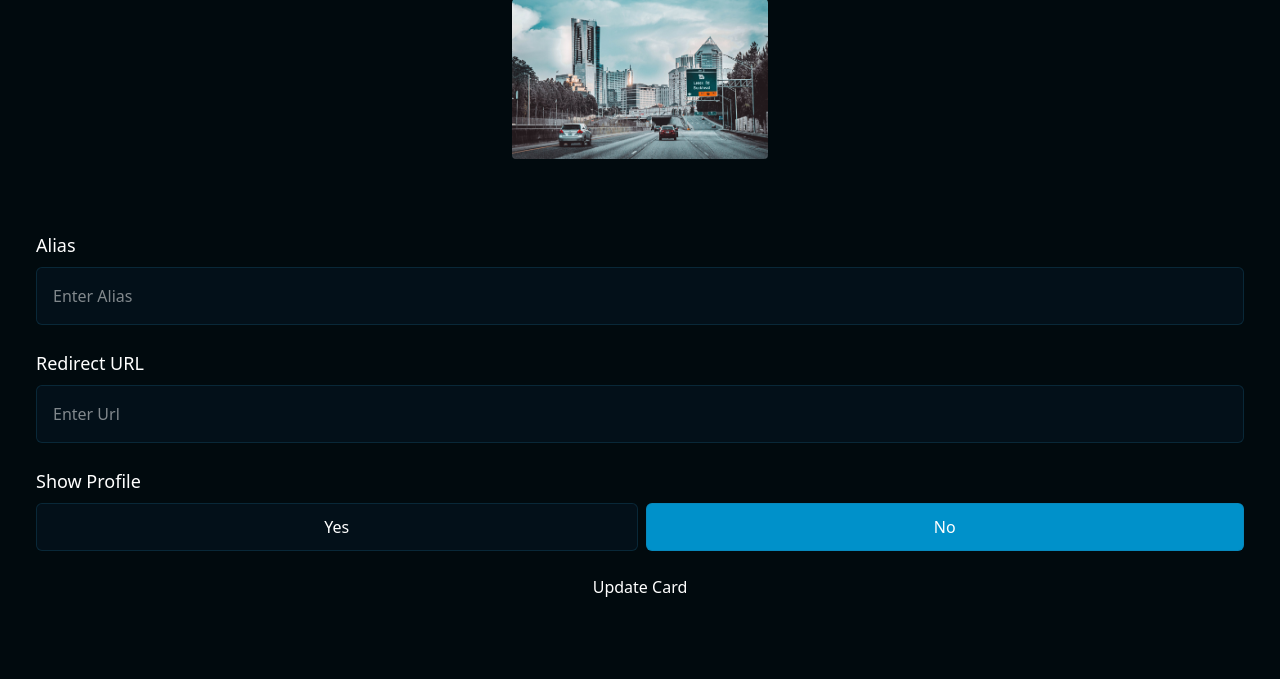
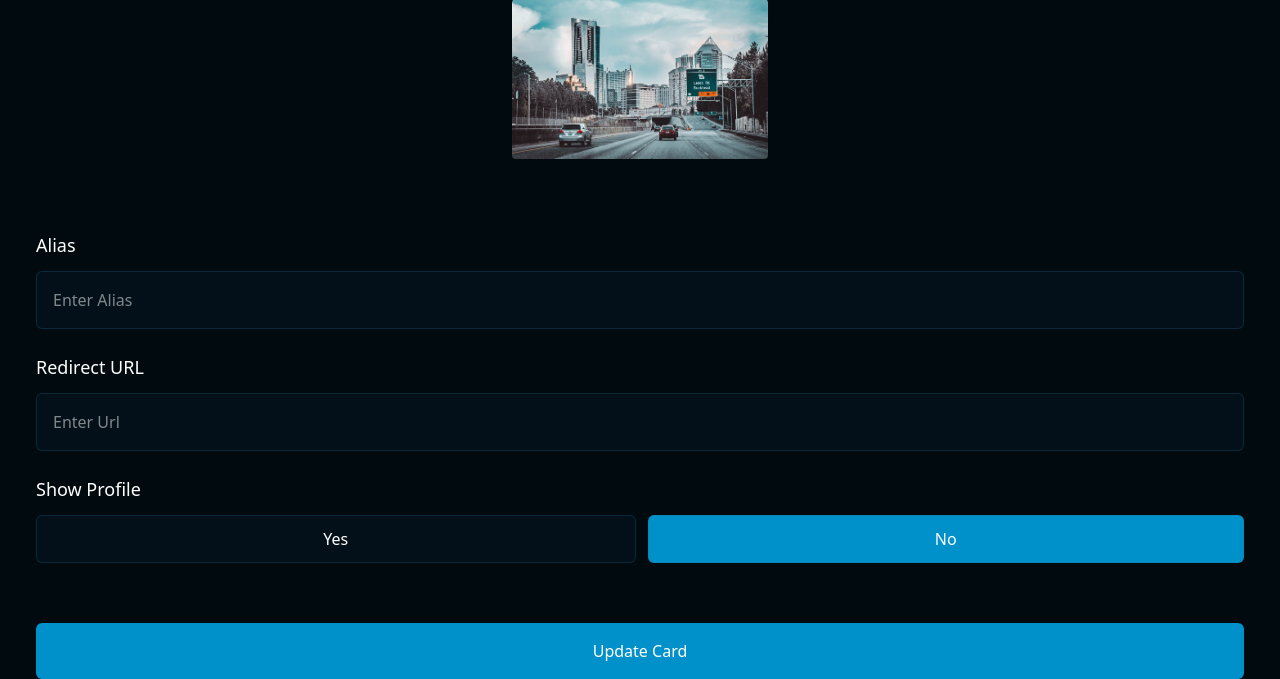
Before and after one commit to tairesu/Assignment_Project_Tyrese_tyresec2, a Django app: a page that uses cardManager/templates/cardManager/card_update.html in a window 1280 px wide. Shown: the part 151-830 px from the top of the page. Before the commit the page ends 748 px from the top, so only its background shows below. Run offline with Django 5.2, Linux system fonts and the light colour scheme; data comes from the database, SQL or seed files in the repository; some libraries are stand-ins or nearby versions.

Commit message:
Card Update template: customized update buttons

```diff
--- a/cardManager/templates/cardManager/card_update.html
+++ b/cardManager/templates/cardManager/card_update.html
@@ -14,17 +14,17 @@ Updating Card
 
 	<form method="post" class="flex flex-col gap-6">
 		{% csrf_token %}
-		<div class="flex flex-col gap-2">
+		<div class="flex flex-col gap-3">
 	    	<label for="id_alias" class="text-bold text-lg">Alias</label>
 	    	<input type="text" class="bg-[var(--color-input-bkg)] border-solid border-[1px] border-[var(--color-input-border)] rounded-md p-4" placeholder="Enter Alias" id="id_alias" name="alias"/>
     	</div>
-    	<div class="flex flex-col gap-2">
+    	<div class="flex flex-col gap-3">
 	    	<label for="id_reroute_url" class="text-bold text-lg">Redirect URL</label>
 	    	<input type="url" class="bg-[var(--color-input-bkg)] border-solid border-[1px] border-[var(--color-input-border)] rounded-md p-4" placeholder="Enter Url" id="id_reroute_url" name="reroute_url"/>
     	</div>
-    	<div class="flex flex-col gap-2">
+    	<div class="flex flex-col gap-3">
 	    	<label for="id_show_profile" class="text-bold text-lg">Show Profile</label>
-	    	<div class="flex flex-row gap-2">
+	    	<div class="flex flex-row gap-3">
 		    	<input type="radio"
 			    	class="bg-[var(--color-input-bkg)] border-solid border-[1px] border-[var(--color-input-border)] rounded-md"
 			    	value="True" id="yes"
@@ -34,6 +34,6 @@ Updating Card
 		    	<input type="radio" class="bg-[var(--color-input-bkg)] border-solid border-[1px] border-[var(--color-input-border)] rounded-md"  value="False" id="no" name="show_profile" {% if not form.cleaned_data.show_profiile %} checked {% endif %}>
 	    	</div>
     	</div>
-		<input type="submit" value="Update Card">
+		<input class="bg-[var(--color-main)] rounded-md py-4 mt-9" type="submit" value="Update Card">
 	</form>
 {% endblock %}
```
